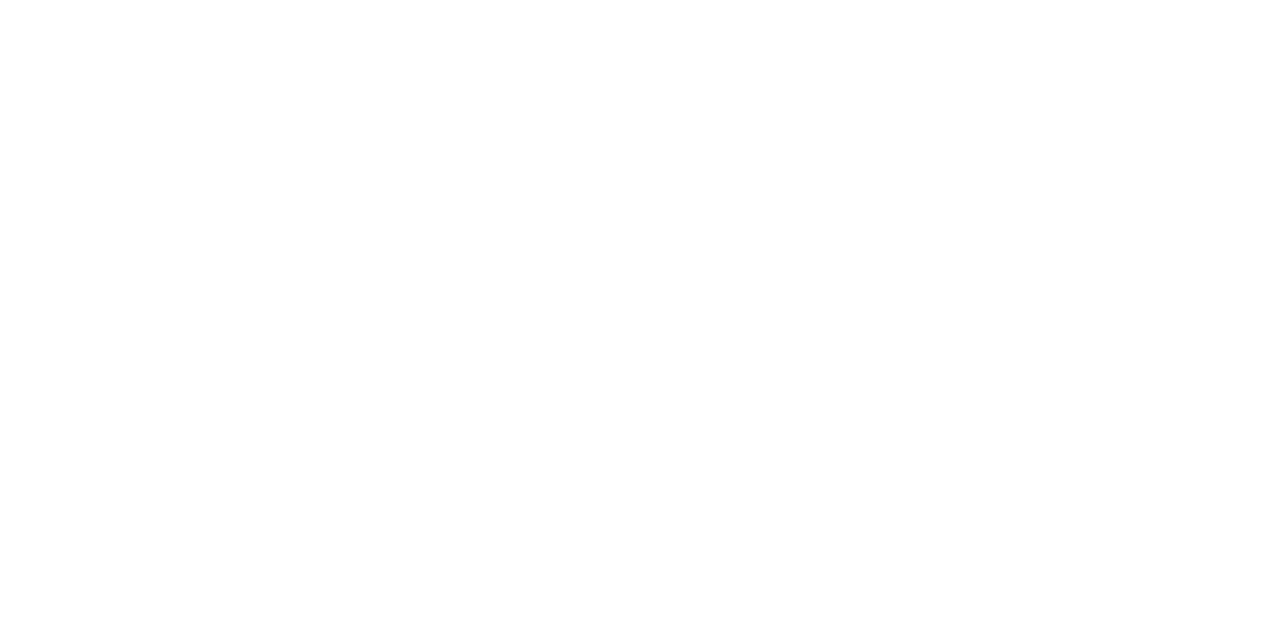
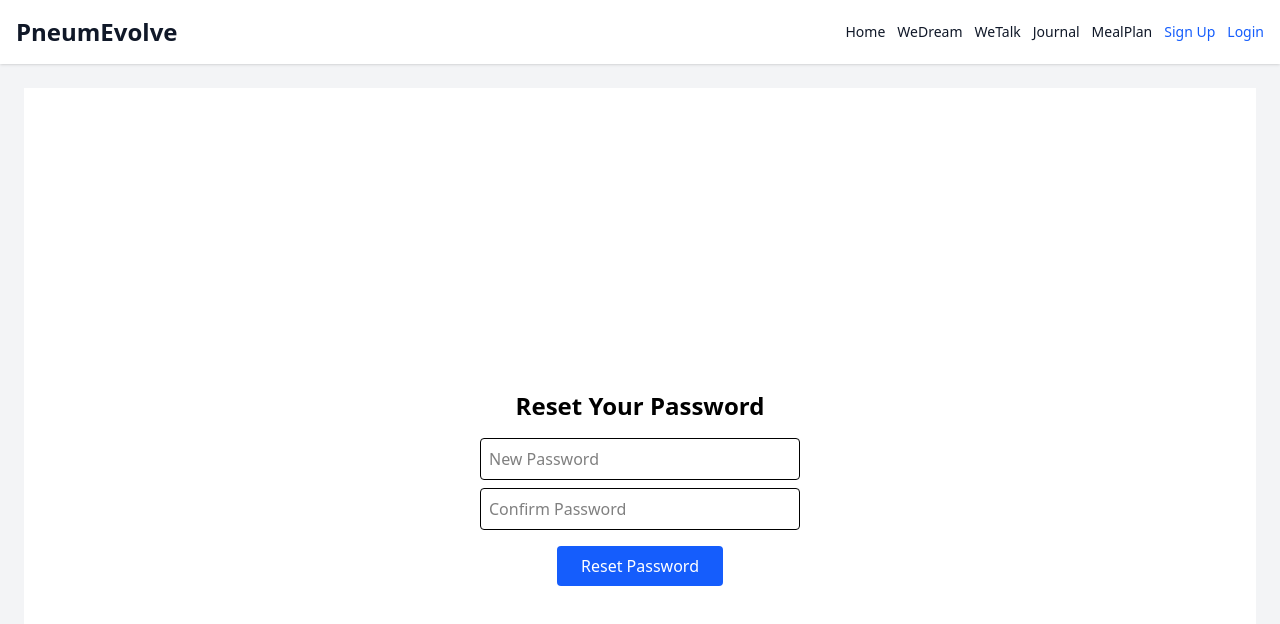
Before and after one commit to PneumEvolve/pneumevolve, a React (Vite) app: page /ResetPassword in a window 1280 px wide. Before the commit this address had no page. Shown: the top 624 px of the page. Built offline with nearby package versions, Linux system fonts and the light colour scheme.

Commit message:
Forgot Password?

```diff
--- a/src/Pages/DreamMachine.jsx
+++ b/src/Pages/DreamMachine.jsx
@@ -28,6 +28,15 @@
 
     fetchDreamData();
   }, []);
+
+  const shareOnFacebook = () => {
+    const url = encodeURIComponent("https://pneumevolve.com/dreammachine");
+    window.open(
+      `https://www.facebook.com/sharer/sharer.php?u=${url}`,
+      "_blank",
+      "noopener,noreferrer"
+    );
+  };
 
   return (
     <div className="max-w-3xl mx-auto p-6 space-y-6 text-gray-900 dark:text-gray-100">
@@ -71,9 +80,16 @@
               {summary}
             </p>
             <p className="text-center text-sm text-gray-500 dark:text-gray-400 mt-2">
-              {count} dream{count !== 1 ? "s" : ""} contributed • Last updated:{" "}
-              {updatedAt ? new Date(updatedAt).toLocaleString() : "unknown"}
+              {count} dream{count !== 1 ? "s" : ""} contributed • Last updated: {updatedAt ? new Date(updatedAt).toLocaleString() : "unknown"}
             </p>
+            <div className="flex justify-center mt-4">
+              <button
+                onClick={shareOnFacebook}
+                className="px-4 py-2 bg-blue-600 text-white rounded hover:bg-blue-700 transition"
+              >
+                Share this on Facebook
+              </button>
+            </div>
           </div>
         </>
       )}
--- /dev/null
+++ b/src/Pages/ForgotPassword.jsx
@@ -0,0 +1,61 @@
+// src/pages/ForgotPassword.jsx
+import React, { useState } from "react";
+import { useNavigate } from "react-router-dom";
+
+const API_URL = "https://shea-klipper-backend.onrender.com";
+
+export default function ForgotPassword() {
+  const [email, setEmail] = useState("");
+  const [message, setMessage] = useState("");
+  const [error, setError] = useState("");
+  const navigate = useNavigate();
+
+  const handleSubmit = async () => {
+    try {
+      const res = await fetch(`${API_URL}/auth/request-password-reset`, {
+        method: "POST",
+        headers: { "Content-Type": "application/json" },
+        body: JSON.stringify({ email: email.trim() }),
+      });
+
+      const data = await res.json();
+      if (!res.ok) throw new Error(data.detail || "Request failed");
+
+      setMessage(data.message);
+      setError("");
+    } catch (err) {
+      setError(err.message);
+      setMessage("");
+    }
+  };
+
+  return (
+    <div className="min-h-screen flex flex-col items-center justify-center p-6 bg-white text-black">
+      <h2 className="text-2xl font-semibold mb-4">Reset Your Password</h2>
+      {message && <p className="text-green-600 mb-2">{message}</p>}
+      {error && <p className="text-red-600 mb-2">{error}</p>}
+
+      <input
+        type="email"
+        placeholder="Enter your email"
+        className="p-2 border rounded w-full max-w-xs mb-4"
+        value={email}
+        onChange={(e) => setEmail(e.target.value)}
+      />
+
+      <button
+        onClick={handleSubmit}
+        className="bg-blue-600 text-white px-6 py-2 rounded hover:bg-blue-700"
+      >
+        Send Reset Link
+      </button>
+
+      <p
+        onClick={() => navigate("/login")}
+        className="mt-4 text-blue-500 underline cursor-pointer"
+      >
+        Back to Login
+      </p>
+    </div>
+  );
+}
--- a/src/Pages/Login.jsx
+++ b/src/Pages/Login.jsx
@@ -119,6 +119,14 @@
           Sign up here
         </span>
       </p>
+      <p className="mt-2 text-sm text-center">
+  <span
+    onClick={() => navigate("/forgotpassword")}
+    className="text-blue-500 cursor-pointer underline"
+  >
+    Forgot Password?
+  </span>
+</p>
     </div>
   );
 }
--- /dev/null
+++ b/src/Pages/ResetPassword.jsx
@@ -0,0 +1,76 @@
+// src/pages/ResetPassword.jsx
+import React, { useState } from "react";
+import { useSearchParams, useNavigate } from "react-router-dom";
+
+const API_URL = "https://shea-klipper-backend.onrender.com";
+
+export default function ResetPassword() {
+  const [params] = useSearchParams();
+  const token = params.get("token");
+  const [newPassword, setNewPassword] = useState("");
+  const [confirm, setConfirm] = useState("");
+  const [error, setError] = useState("");
+  const [success, setSuccess] = useState("");
+  const navigate = useNavigate();
+
+  const handleReset = async () => {
+    if (!newPassword || newPassword.length < 6) {
+      setError("Password must be at least 6 characters.");
+      return;
+    }
+
+    if (newPassword !== confirm) {
+      setError("Passwords do not match.");
+      return;
+    }
+
+    try {
+      const res = await fetch(`${API_URL}/auth/reset-password`, {
+        method: "POST",
+        headers: { "Content-Type": "application/json" },
+        body: JSON.stringify({ token, new_password: newPassword }),
+      });
+
+      const data = await res.json();
+      if (!res.ok) throw new Error(data.detail || "Reset failed");
+
+      setSuccess("✅ Password reset! You may now log in.");
+      setError("");
+      setTimeout(() => navigate("/login"), 2000);
+    } catch (err) {
+      setError(err.message);
+    }
+  };
+
+  return (
+    <div className="min-h-screen flex flex-col items-center justify-center p-6 bg-white text-black">
+      <h2 className="text-2xl font-semibold mb-4">Reset Your Password</h2>
+
+      {success && <p className="text-green-600 mb-2">{success}</p>}
+      {error && <p className="text-red-600 mb-2">{error}</p>}
+
+      <input
+        type="password"
+        placeholder="New Password"
+        className="p-2 border rounded w-full max-w-xs mb-2"
+        value={newPassword}
+        onChange={(e) => setNewPassword(e.target.value)}
+      />
+
+      <input
+        type="password"
+        placeholder="Confirm Password"
+        className="p-2 border rounded w-full max-w-xs mb-4"
+        value={confirm}
+        onChange={(e) => setConfirm(e.target.value)}
+      />
+
+      <button
+        onClick={handleReset}
+        className="bg-blue-600 text-white px-6 py-2 rounded hover:bg-blue-700"
+      >
+        Reset Password
+      </button>
+    </div>
+  );
+}
--- a/src/main.jsx
+++ b/src/main.jsx
@@ -28,6 +28,8 @@
 import Staking from "./Pages/Staking"
 import Vote from "./Pages/Vote"
 import AI from "./Pages/AI"
+import ForgotPassword from "./pages/ForgotPassword";
+import ResetPassword from "./pages/ResetPassword";
 import Layout from "./components/Layout";
 import { AuthProvider } from "./context/AuthContext";
 import SmartJournal from "./Pages/SmartJournal";
@@ -67,6 +69,8 @@
             <Route path="Staking" element={<Staking />} />
             <Route path="Vote" element={<Vote />} />
             <Route path="AI" element={<AI />} />
+            <Route path="ForgotPassword" element={<ForgotPassword />} />
+            <Route path="/ResetPassword" element={<ResetPassword />} />
             <Route
               path="smartjournal"
               element={
```
